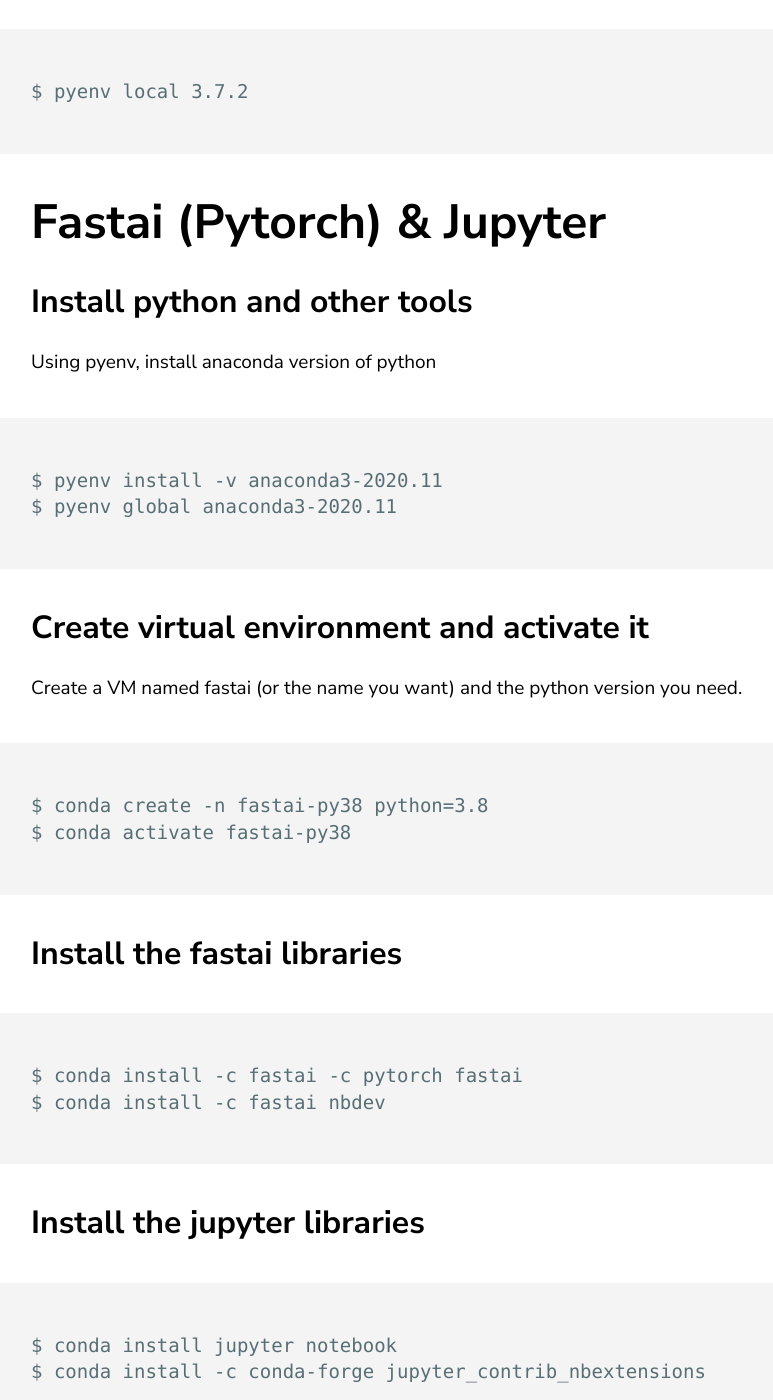
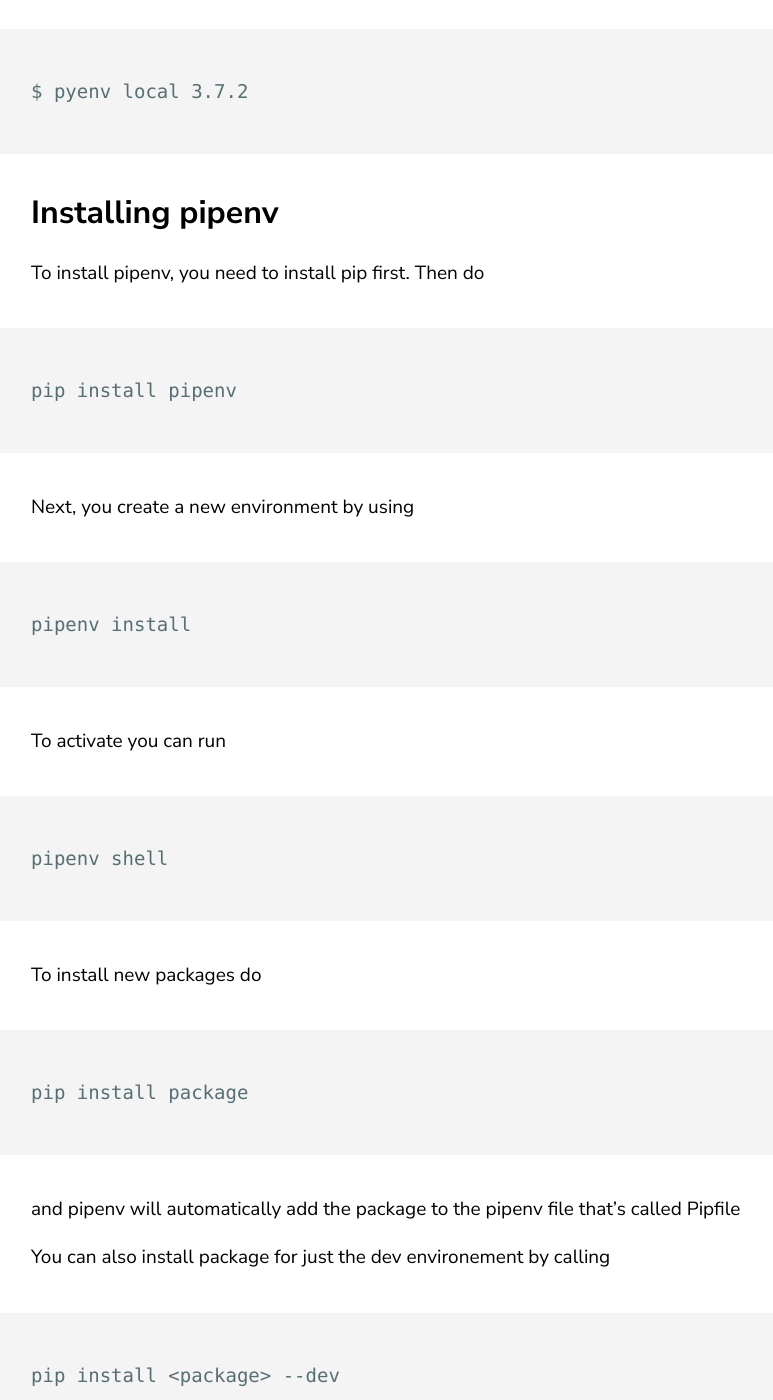
Before and after one commit to jluis9796/jluis9796.github.io, a Jekyll site: the page built from _posts/2020-05-31-manuals.markdown, in a window 1280 px wide and 1400 px high, scrolled down 6759 px. Shown: the whole window, without its empty margins (69-842 px from the left). Built offline with Jekyll 4.4.1, drawn with Linux system fonts in a browser that asks for light colours.

Commit message:
Update 2020-05-31-manuals.markdown

````diff
--- a/_posts/2020-05-31-manuals.markdown
+++ b/_posts/2020-05-31-manuals.markdown
@@ -144,6 +144,32 @@ or
 ```
 $ pyenv local 3.7.2
 ```
+
+## Installing pipenv
+
+To install pipenv, you need to install pip first. Then do
+```
+pip install pipenv
+```
+Next, you create a new environment by using
+```
+pipenv install
+```
+To activate you can run
+```
+pipenv shell
+```
+To install new packages do
+```
+pip install package
+```
+and pipenv will automatically add the package to the pipenv file that’s called Pipfile
+
+You can also install package for just the dev environement by calling
+```
+pip install <package> --dev
+```
+
 # Fastai (Pytorch) & Jupyter
 
 ## Install python and other tools
````
